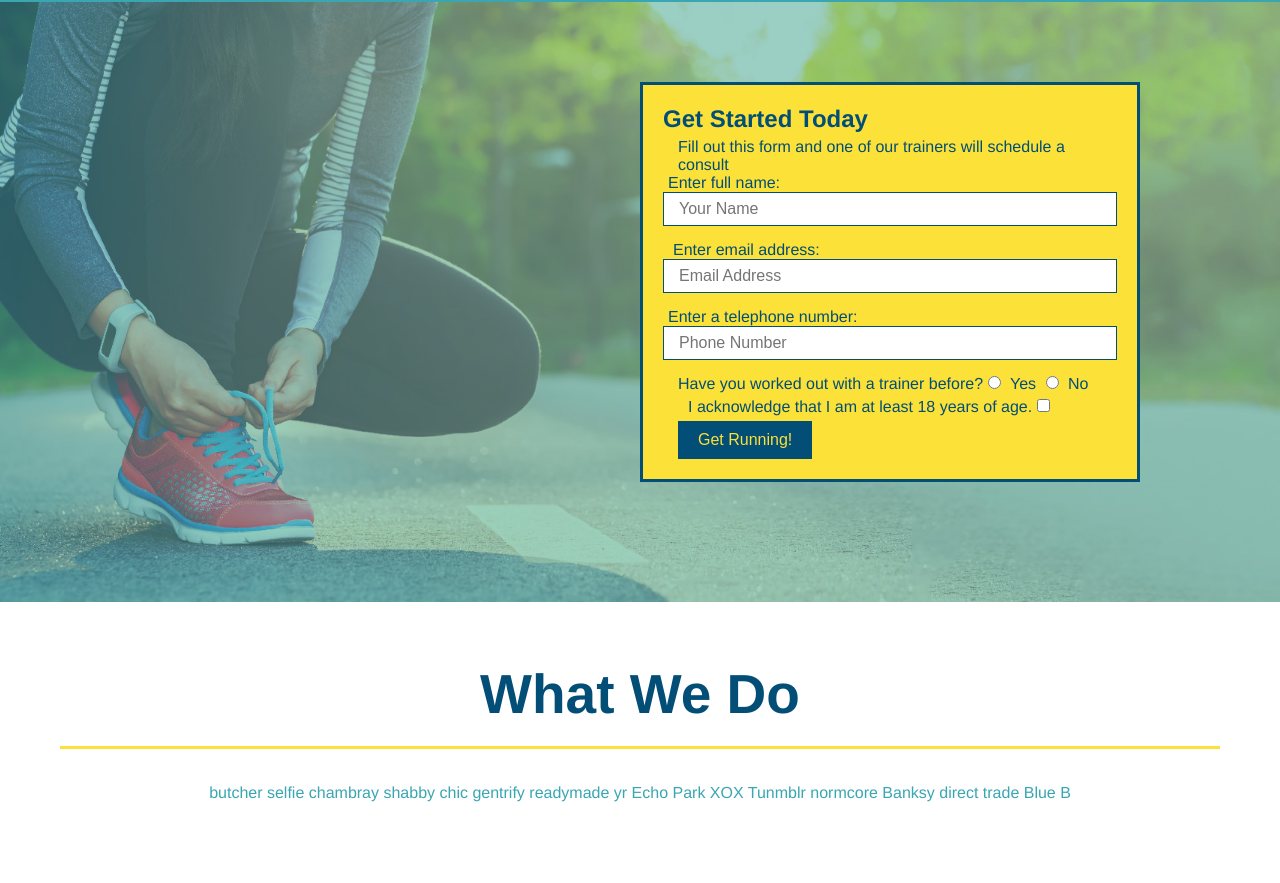
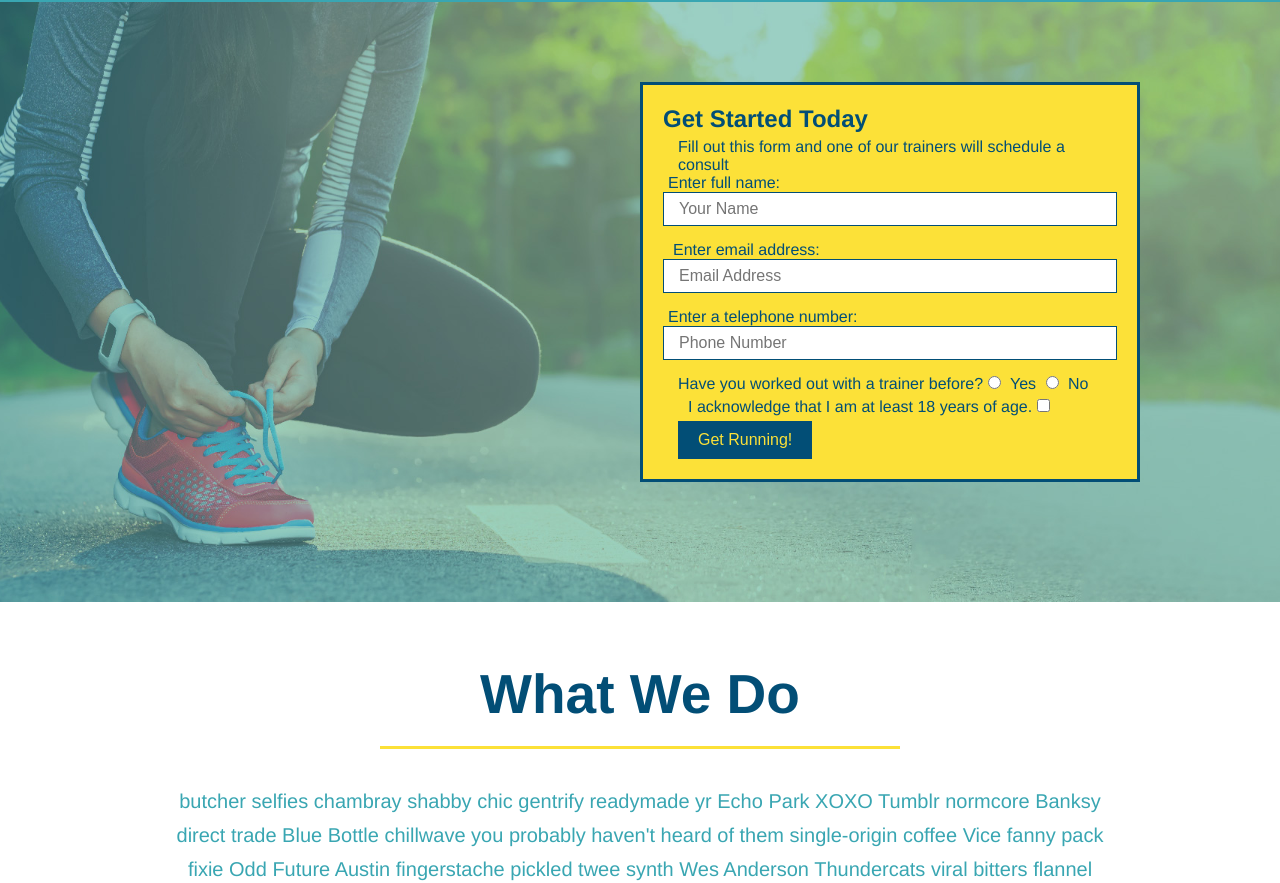
Before and after one commit to jedborde/run-buddy, a plain HTML site: page index.html in a window 1280 px wide. Shown: the part 80-963 px from the top of the page. Drawn offline with Linux system fonts and the light colour scheme.

Commit message:
clean up and section update

```diff
--- a/assets/css/style.css
+++ b/assets/css/style.css
@@ -124,3 +124,18 @@ section {
     border-bottom: 3px solid;
     border-color: #fce138;
   }
+  .intro h2 {
+    /* add this alongside your other declarations */
+    display: inline-block;
+  }
+  .intro p {
+    line-height: 1.7;
+    color: #39a6b2;
+    width: 80%;
+    font-size: 20px;
+  }
+  .intro p {
+    /* add this alongside your other declarations */
+    margin: 0 auto;
+  }
+  git
--- a/index.html
+++ b/index.html
@@ -72,7 +72,7 @@
     <section id="what-we-do" class="intro">
         <h2>What We Do</h2>
         <p>
-            butcher selfie chambray shabby chic gentrify readymade yr Echo Park XOX Tunmblr normcore Banksy direct trade Blue B
+            butcher selfies chambray shabby chic gentrify readymade yr Echo Park XOXO Tumblr normcore Banksy direct trade Blue Bottle chillwave you probably haven't heard of them single-origin coffee Vice fanny pack fixie Odd Future Austin fingerstache pickled twee synth Wes Anderson Thundercats viral bitters flannel meggings narwhal Marfa Schlitz sustainable Intelligentsia umami deep v craf
         </p>
     </section>
 
```
